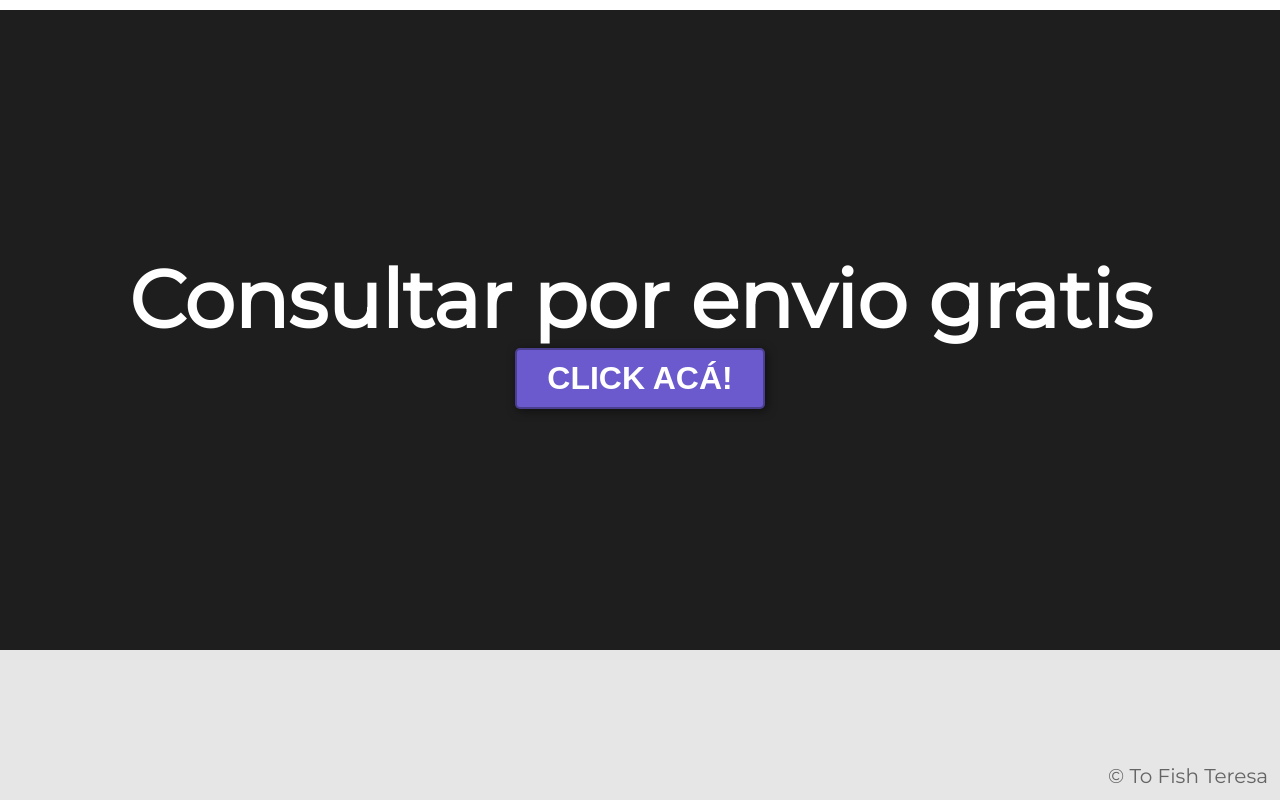
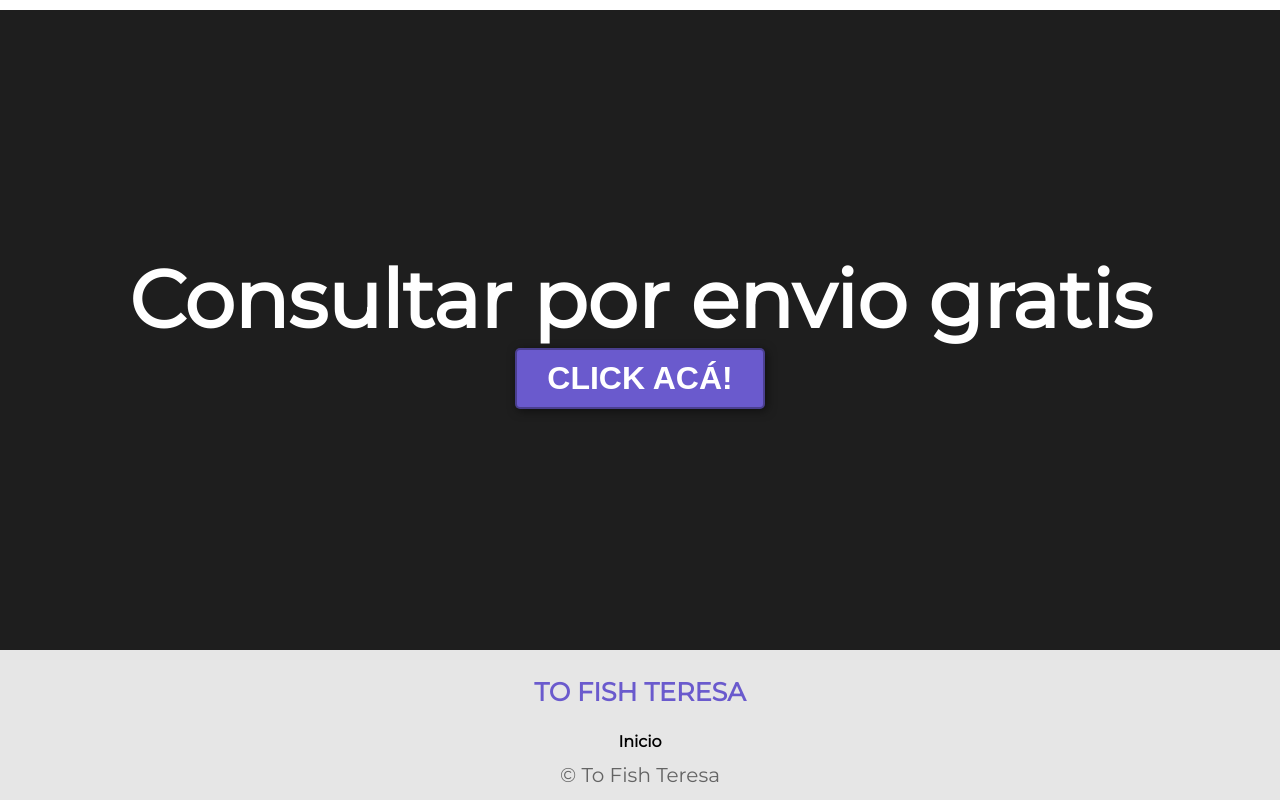
Before and after one commit to arielclm/desafio-github, a plain HTML site: page index.html in a window 1280 px wide. Shown: the part 3678-4478 px from the top of the page. Drawn offline with nearby package versions, Linux system fonts and the light colour scheme.

Commit message:
modificacion del footer

```diff
--- a/index.css
+++ b/index.css
@@ -225,6 +225,28 @@ footer .container {
   justify-content: center;
   align-items: flex-end;
 }
+footer .logo {
+  margin: 0;
+  padding: 25px 30px;
+  font-weight: bold;
+  color: slateblue;
+  font-size: 1.6em;
+}
+
+footer .container {
+  display: flex;
+  flex-direction: column;
+  align-items: center;
+}
+footer a {
+  padding: 5px 12px;
+  text-decoration: none;
+  font-weight: bold;
+  color: black;
+}
+footer a:hover {
+  color: rgb(64, 52, 136);
+}
 
 @media (min-width: 850px) {
   header {
@@ -350,7 +372,7 @@ footer .container {
   }
 
   footer .container {
-    justify-content: flex-end;
+    justify-content: center;
   }
 }
 
--- a/index.html
+++ b/index.html
@@ -81,6 +81,10 @@
 
     <footer>
         <div class="container">
+            <p class="logo">TO FISH TERESA</p>
+            <nav>
+                <a href="#somos-tft">Inicio</a>
+            </nav>
             <p>&copy; To Fish Teresa</p>
         </div>
     </footer>
```
